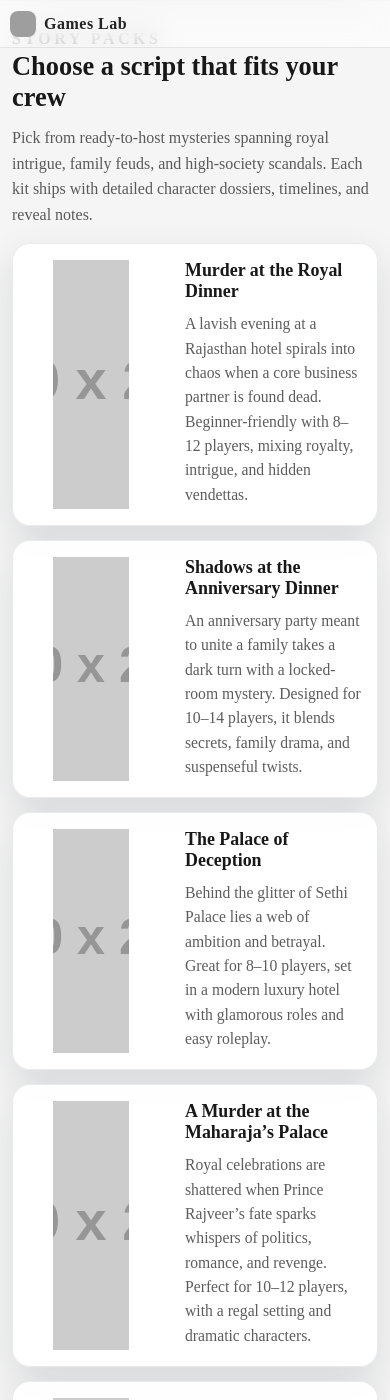
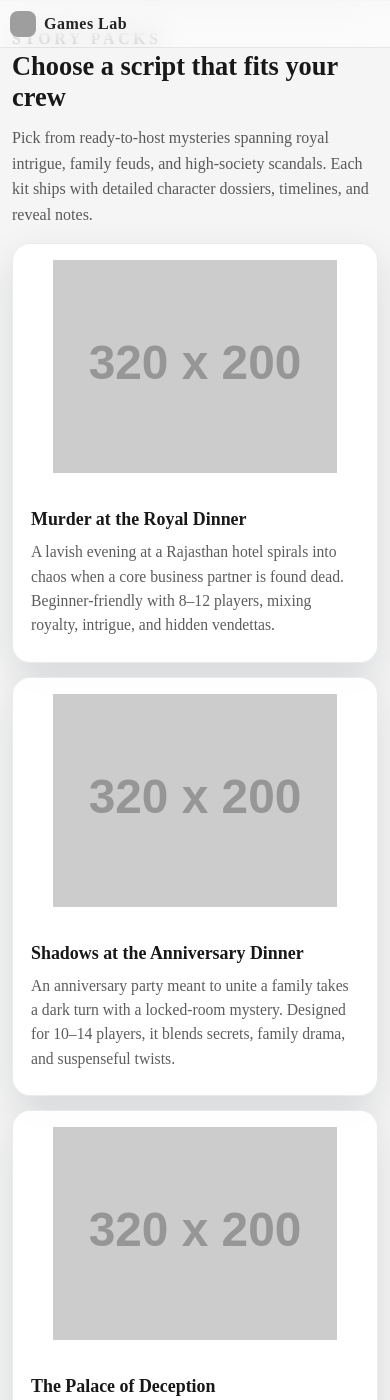
Before and after one commit to gameslabbangalore-maker/website, a Jekyll site: the page built from murder-mystery-scripts.html, in a window 390 px wide and 1400 px high, scrolled down 857 px. Built offline with Jekyll 4.4.1, drawn with Linux system fonts in a browser that asks for light colours; grey boxes are pictures that could not be loaded.

Commit message:
Restore scripts card stack and divider spacing

```diff
--- a/assets/css/murder-mystery-scripts.css
+++ b/assets/css/murder-mystery-scripts.css
@@ -344,20 +344,8 @@ body.scripts-page a:not(.book-btn) {
     grid-template-columns: repeat(auto-fit, minmax(220px, 1fr));
   }
 
-  .script-card {
-    flex-direction: row;
-    align-items: stretch;
-  }
-
-  .script-card__media {
-    width: clamp(72px, 22vw, 96px);
-    aspect-ratio: 1 / 1;
-    flex-shrink: 0;
-  }
-
   .script-card__body {
-    padding: 16px 16px 18px;
-    flex: 1 1 auto;
+    padding: 20px 18px 24px;
   }
 
   .scripts-hero-highlights li {
@@ -395,10 +383,6 @@ body.scripts-page a:not(.book-btn) {
     gap: 12px;
   }
 
-  .script-card__media {
-    width: clamp(64px, 28vw, 76px);
-  }
-
   .scripts-grid--three .scripts-card,
   .scripts-steps .scripts-step {
     padding: 16px 14px;
--- a/murder-mystery-scripts.html
+++ b/murder-mystery-scripts.html
@@ -106,7 +106,7 @@ seo_description: Downloadable Murder Mystery scripts, character dossiers, and ho
       </div>
     </section>
 
-    {% include divider.html mt='40px' %}
+    {% include divider.html mt='56px' %}
 
     <section class="scripts-section scripts-faq" aria-labelledby="scripts-faq-title">
       <div class="scripts-section-header">
```
